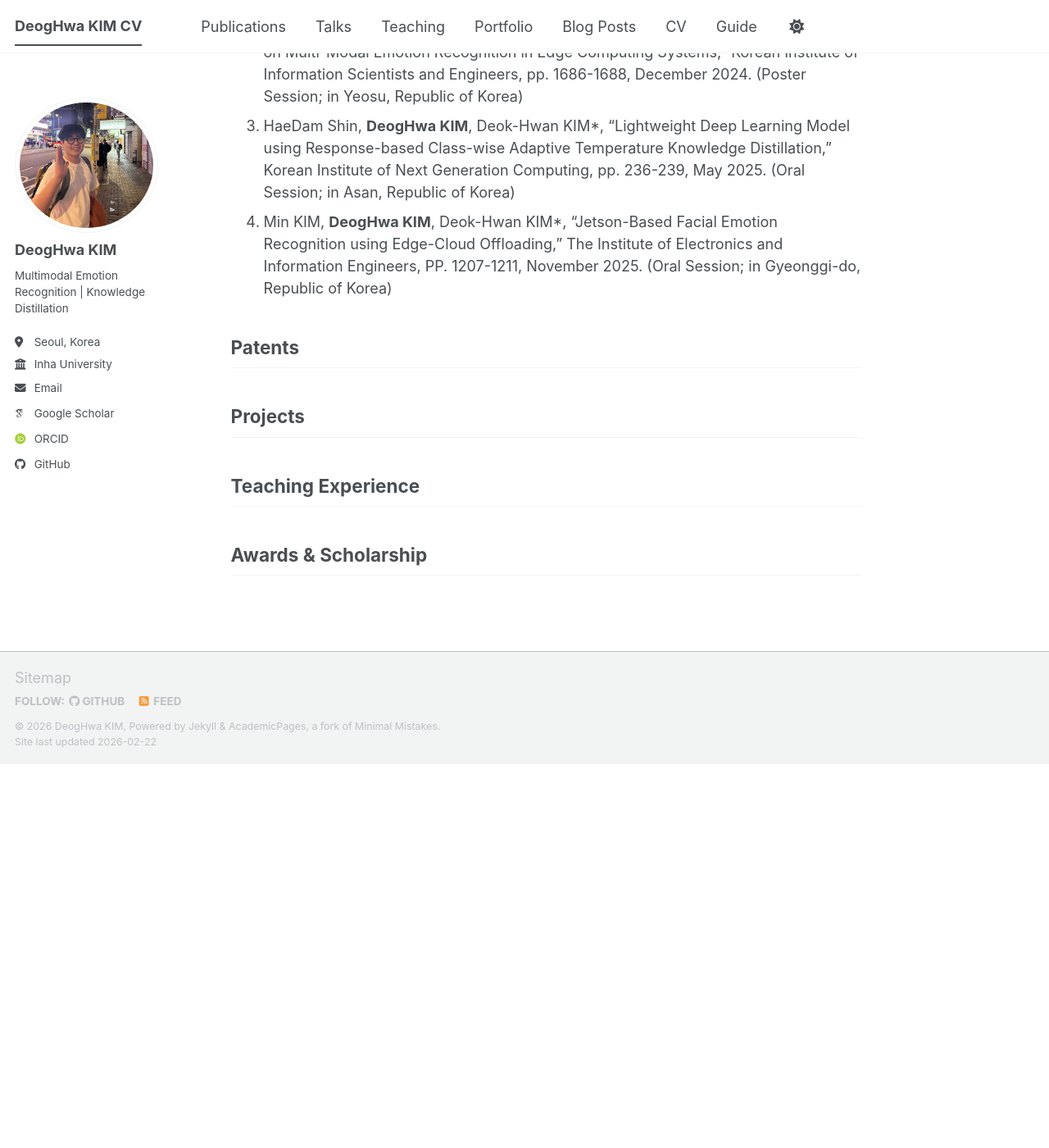
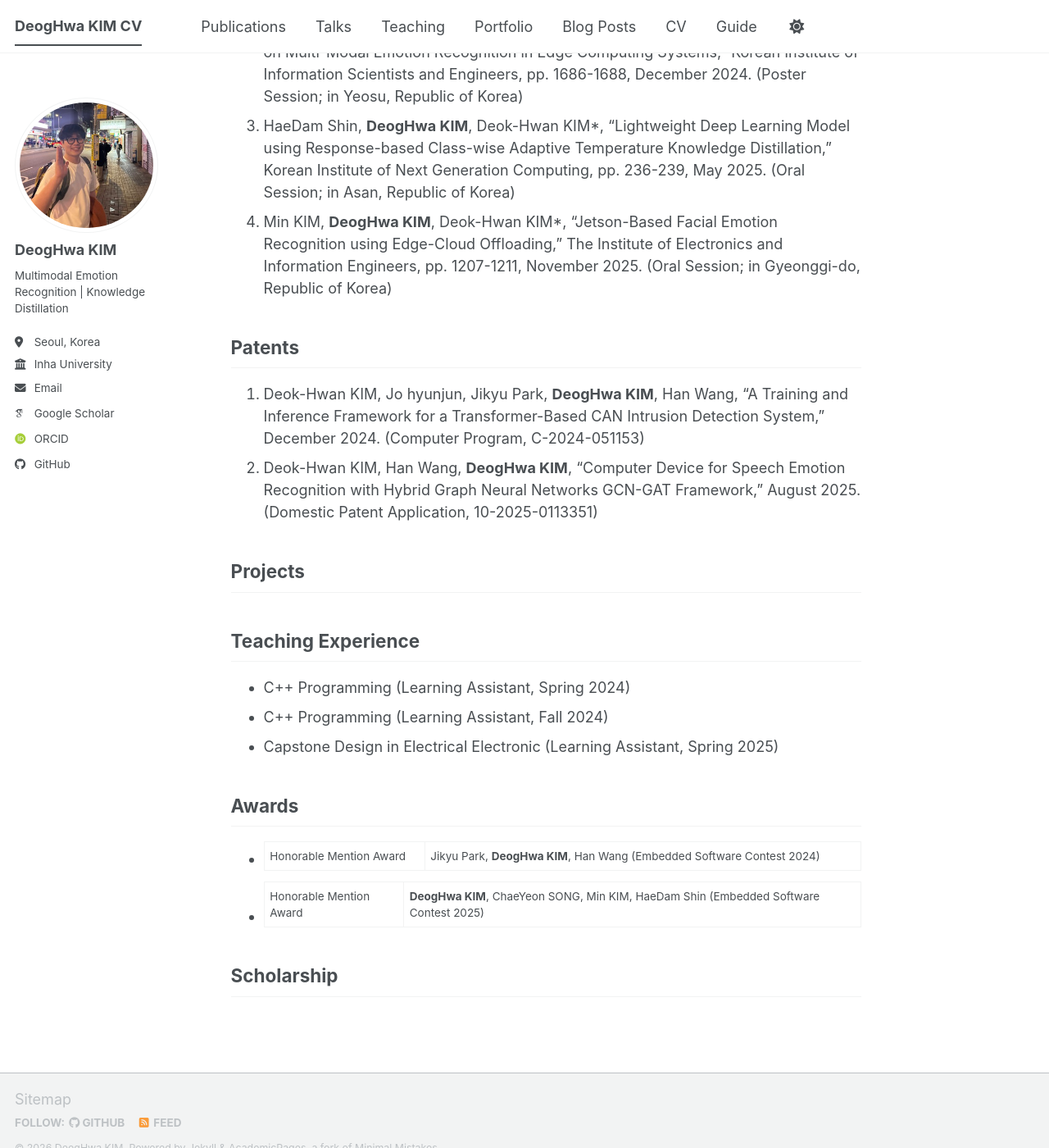
Before and after one commit to potatoduck9/potatoduck9.github.io, a Jekyll site: the page built from _pages/about.md, in a window 1280 px wide and 1400 px high, scrolled down 1982 px. Shown: the whole window at 82% size. Built offline with Jekyll 4.4.1, drawn with Linux system fonts in a browser that asks for light colours; some web fonts are replaced; a script bundle is joined from its source files by our own code; library files that are not in the unit come from our copies; before the commit the page ends 2914 px from its top, so only the background shows below that.

Commit message:
Update about.md

```diff
--- a/_pages/about.md
+++ b/_pages/about.md
@@ -50,16 +50,26 @@ Multimodal Emotion Recognition, Knowledge Distillation, Human–Computer Interac
 1. **DeogHwa KIM**, Deok-Hwan KIM*, "MediaPipe Hand model-based sign language video hand joint recognition and LSTM-based data learning," Korean Institute of Next Generation Computing, pp. 99-102, April 2024. (Oral Session; in Chungju, Republic of Korea)
 2. Seong Jun Kwon, Seo Young Yun, Yu Il Lee, **DeogHwa KIM**, Deok-Hwan KIM*, "Study on Multi-Modal Emotion Recognition in Edge Computing Systems," Korean Institute of Information Scientists and Engineers, pp. 1686-1688, December 2024. (Poster Session; in Yeosu, Republic of Korea)
 3. HaeDam Shin, **DeogHwa KIM**, Deok-Hwan KIM*, "Lightweight Deep Learning Model using Response-based Class-wise Adaptive Temperature Knowledge Distillation," Korean Institute of Next Generation Computing, pp. 236-239, May 2025. (Oral Session; in Asan, Republic of Korea)
-4. Min KIM, **DeogHwa KIM**, Deok-Hwan KIM*, "Jetson-Based Facial Emotion Recognition using Edge-Cloud Offloading," The Institute of Electronics and Information Engineers, PP. 1207-1211, November 2025. (Oral Session; in Gyeonggi-do, Republic of Korea)
+4. Min KIM, **DeogHwa KIM**, Deok-Hwan KIM*, "Jetson-Based Facial Emotion Recognition using Edge-Cloud Offloading," The Institute of Electronics and Information Engineers, pp. 1207-1211, November 2025. (Oral Session; in Gyeonggi-do, Republic of Korea)
 
 
 ## Patents
+1. Deok-Hwan KIM, Jo hyunjun, Jikyu Park, **DeogHwa KIM**, Han Wang, "A Training and Inference Framework for a Transformer-Based CAN Intrusion Detection System," December 2024. (Computer Program, C-2024-051153)
+2. Deok-Hwan KIM, Han Wang, **DeogHwa KIM**, "Computer Device for Speech Emotion Recognition with Hybrid Graph Neural Networks GCN-GAT Framework," August 2025. (Domestic Patent Application, 10-2025-0113351)
 
 
 ## Projects
+<!-- 소중대, 임베디드, NRF 기입 예정 -->
 
 
 ## Teaching Experience
+- C++ Programming (Learning Assistant, Spring 2024)
+- C++ Programming (Learning Assistant, Fall 2024)
+- Capstone Design in Electrical Electronic (Learning Assistant, Spring 2025)
 
 
-## Awards & Scholarship
+## Awards
+- Honorable Mention Award | Jikyu Park, **DeogHwa KIM**, Han Wang (Embedded Software Contest 2024)
+- Honorable Mention Award | **DeogHwa KIM**, ChaeYeon SONG, Min KIM, HaeDam Shin (Embedded Software Contest 2025)
+
+## Scholarship
```
